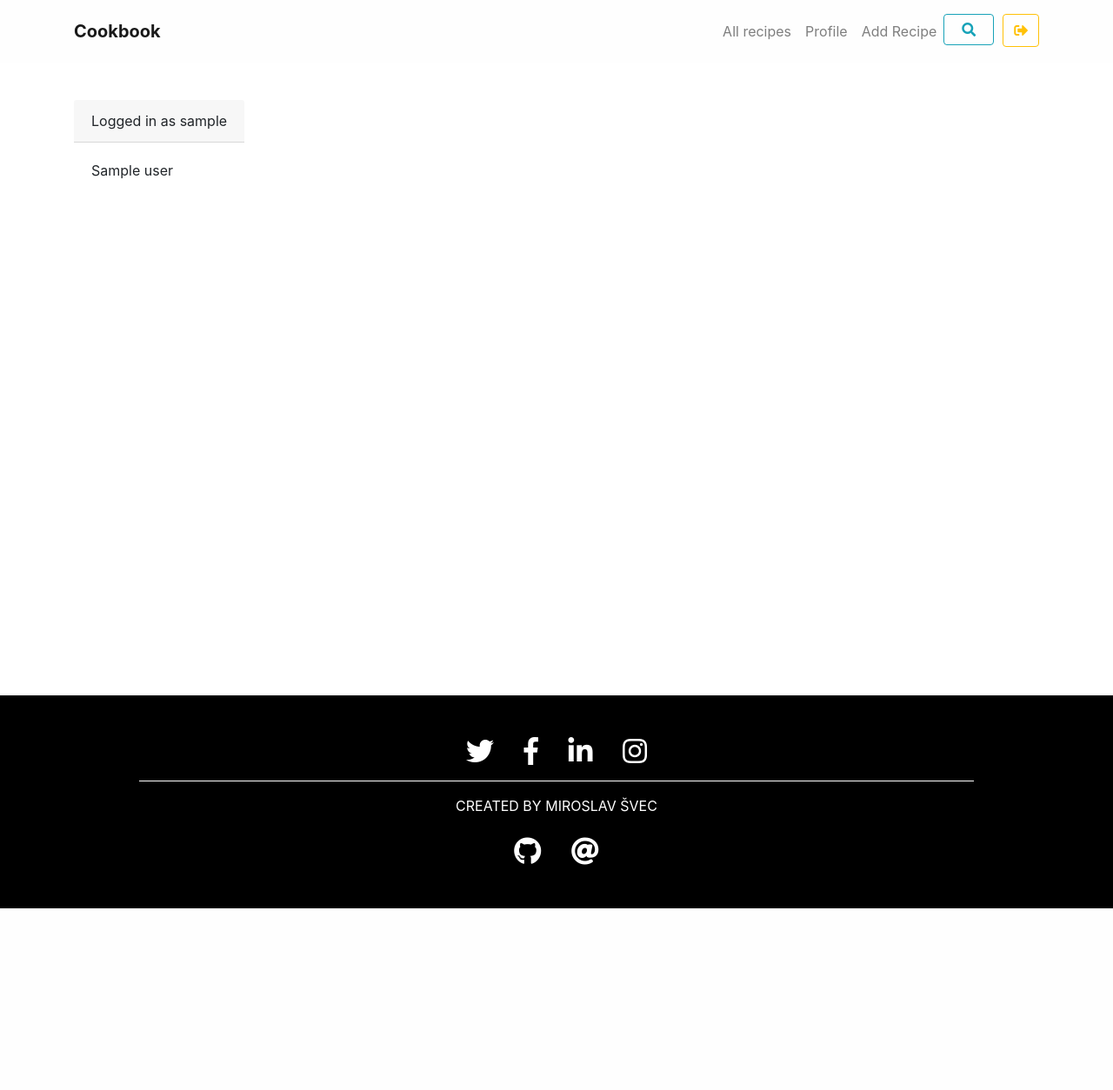
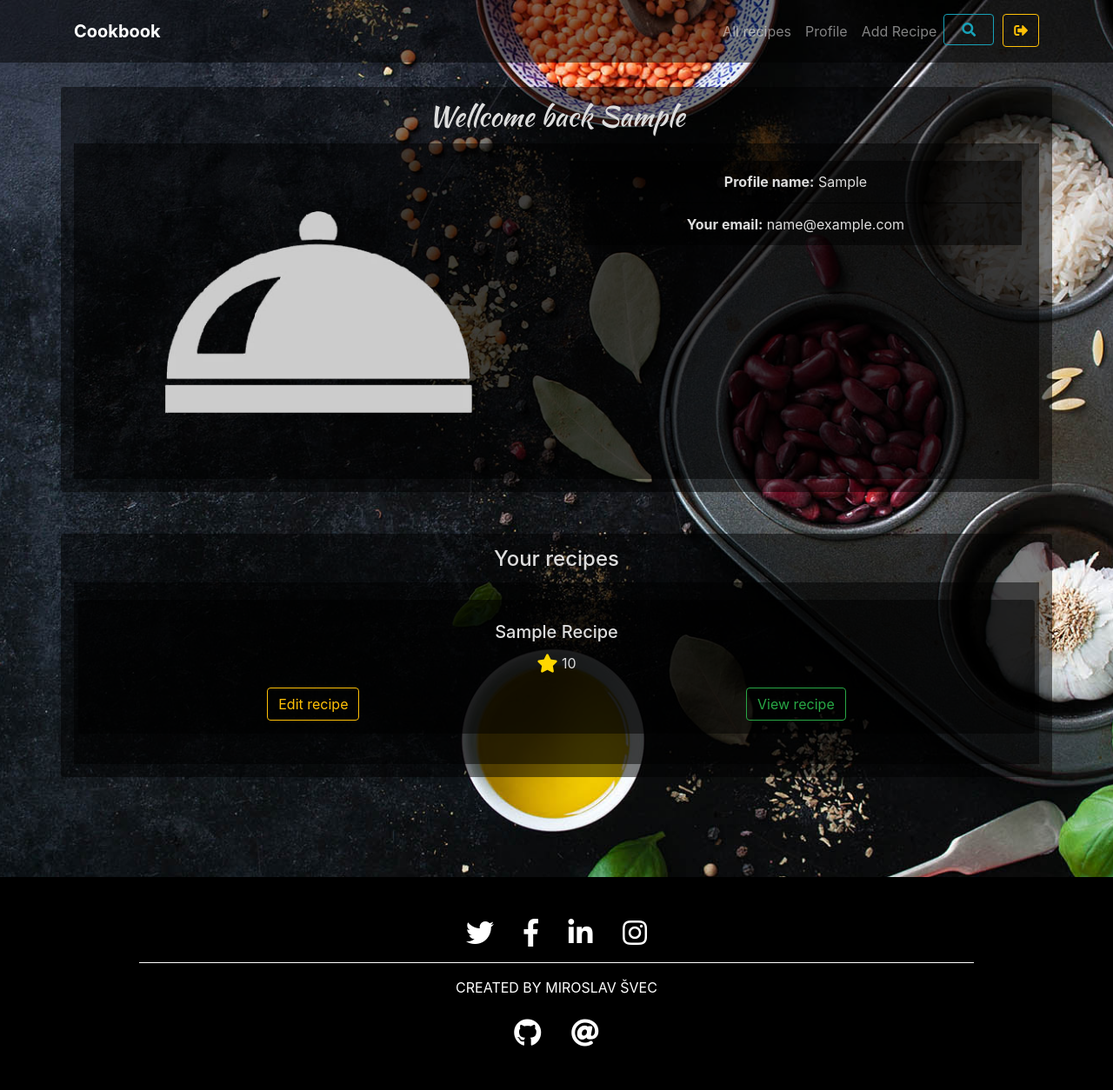
Before and after one commit to Code-Institute-Submissions/project-5, a Flask app: page /profile/1 in a window 1280 px wide. Shown: the whole page at 87% size. Before the commit the page ends 1045 px from the top, so only its background shows below. Run offline with Flask 2, Linux system fonts and the light colour scheme; the visitor is signed in with stand-in values (Sample User, id 1); one stand-in notice (Sample message) is shown; a database or web service that is not in the repository returns one stand-in record (values such as "Sample title"); some libraries are stand-ins or nearby versions.

Commit message:
2.0 Finished Profile page / Fixed minor bugs

```diff
--- a/app.py
+++ b/app.py
@@ -123,10 +123,10 @@ def logout():
 def profile(user_id):
     forms = forms_collection.find()
     if 'user' in session:
-        user_in_db = users_collection.find_one(
-            {"username": session['user']})
-        return render_template("profile.html", page_title="profile", user_in_db=user_in_db, user_id=user_in_db['_id'],  forms=forms)
-
+        user_in_db = users_collection.find_one({"username": session['user']})
+        recipes = recipes_collection.find({"creditsText": session['user']})
+        return render_template("profile.html", page_title="profile", user_in_db=user_in_db, user_id=user_in_db['_id'], recipes=[x for x in recipes], forms=forms)
+    flash("Please log in first")
     return redirect(url_for('index', forms=forms))
 
 
@@ -192,6 +192,8 @@ def add_recipe(user_id):
         user_in_db = users_collection.find_one({"username": session['user']})
 
         flash("Recipe added. Thank you!")
+        flash("Please note that your recipe must be approved by admin to be view in the site!")
+        flash("However you can still view your recipe trought profile page.")
         return redirect(url_for("recipe", recipe_id=recipe_id))
     if 'user' in session:
         user_in_db = users_collection.find_one({"username": session['user']})
@@ -555,7 +557,6 @@ Temporary notes
 """
 
 
-# edit recipes
-# search by user names
-# profile page
+# fix issue with time of 0 on recipes
+# create adding new tags ...
 # edit profile
--- a/templates/add-edit-template.html
+++ b/templates/add-edit-template.html
@@ -162,6 +162,6 @@
 		</div>
 	</div>
 	<div class="row mt-5">
-		<button class="btn btn-block btn-outline-warning" type="submit"> Submit </button>
+		<button class="btn btn-block btn-outline-success" type="submit"> Submit </button>
 	</div>
 </form>
--- a/templates/base.html
+++ b/templates/base.html
@@ -91,7 +91,7 @@
 					{% with messages = get_flashed_messages() %}
 					{% if messages %}
 					{% for message in messages %}
-					<p>{{ message }}</p>
+					<p class="text-center">{{ message }}</p>
 					{% endfor %}
 					{% endif %}
 					{% endwith %}
--- a/templates/profile.html
+++ b/templates/profile.html
@@ -1,24 +1,135 @@
 {% extends "base.html" %}
+
+{% block css %}
+<style>
+	body {
+		background: url("/static/img/slider-image1.jpg") no-repeat center;
+		-webkit-background-size: cover;
+		-moz-background-size: cover;
+		-o-background-size: cover;
+		background-size: cover;
+	}
+	.navbar,
+	.card,
+	.card-body,
+	.list-group-item {
+		background-color: rgba(0, 0, 0, 0.5)
+	}
+	.card,
+	.card-body {
+		color: #dddddd;
+	}
+  </style>
+{% endblock css %}
 
 {% block log_in_out_btn %}
 
-<button class="btn btn-outline-success my-2 my-sm-0" type="button" data-toggle="modal" data-target="#log-out-modal">Log out</button>
+<button class="btn btn-outline-success my-2 my-sm-0" type="button" data-toggle="modal" data-target="#log-out-modal">Log
+	out</button>
 
 {% endblock log_in_out_btn %}
 
 {% block main_content %}
 <section class="container vh100">
 	<div class="row">
-		<div class="card">
-			<div class="card-header">Logged in as {{user_in_db.username}}</div>
+		<div class="card col-12">
+			<h2 class="card-title text-center">Wellcome back {{ user_in_db.username|title }}</h2>
 			<div class="card-body">
-				{{user_in_db}}
+				<div class="row">
+					<div class="col-xs-12 col-md-6">
+						<img class="card-img-top" src="{{url_for('static', filename='img/profile-picture-default.png')}}" alt="Profile  picture">
+					</div>
+					<div class="col-xs-12 col-md-6">
+						<ul class="list-group list-group-flush">
+							<li class="list-group-item text-center">
+								<span class="font-weight-bold">Profile name:</span> {{ user_in_db.username|title }}
+							</li>
+							{% if user_in_db.email %}
+							<li class="list-group-item text-center">
+								<span class="font-weight-bold">Your email:</span> {{ user_in_db.email }}
+							</li>
+							{% else %}
+							<li class="list-group-item text-center">
+								<span class="font-weight-bold">Profile email:</span> You did not provide your email address.
+							</li>
+							{% endif %}
+						</ul>
+					</div>
+				</div>
 			</div>
+		</div>
+	</div>
+	<hr>
+	<div class="row">
+		<div class="card col-12">
+			{% if user_in_db.recipes %}
+			<h4 class="card-title text-center">Your recipes</h4>
+			<div class="card-body">
+				<div class="row">
+					{% for recipe in recipes %}
+					{% if recipes|length == 1 %}
+					<div class="card col-12">
+						<h5 class="card-title text-center">{{ recipe.title|title }}</h5>
+						<div class="row justify-content-center">
+							<p><i class="fas fa-star fa-lg"></i> {{ recipe.aggregateLikes }}</p>
+						</div>
+						<div class="row justify-content-around">
+							<a class="btn btn-outline-warning" href="{{url_for('edit_recipe', recipe_id=recipe._id, user_id=user_in_db._id)}}">Edit
+								recipe</a>
+							<a class="btn btn-outline-success" href="{{url_for('recipe', recipe_id=recipe._id)}}">View recipe</a>
+						</div>
+					</div>
+					{% endif %}
+					{% if recipes|length == 2 %}
+					<div class="card col-xs-12 col-md-6">
+						<h5 class="card-title text-center">{{ recipe.title|title }}</h5>
+						<div class="row justify-content-center">
+							<p><i class="fas fa-star fa-lg"></i> {{ recipe.aggregateLikes }}</p>
+						</div>
+						<div class="row justify-content-around">
+							<a class="btn btn-outline-warning" href="{{url_for('edit_recipe', recipe_id=recipe._id, user_id=user_in_db._id)}}">Edit
+								recipe</a>
+							<a class="btn btn-outline-success" href="{{url_for('recipe', recipe_id=recipe._id)}}">View recipe</a>
+						</div>
+					</div>
+					{% endif %}
+					{% if recipes|length > 2 %}
+					<div class="card col-xs-12 col-md-4">
+						<h5 class="card-title text-center">{{ recipe.title|title }}</h5>
+						<div class="row justify-content-center">
+							<p><i class="fas fa-star fa-lg"></i> {{ recipe.aggregateLikes }}</p>
+						</div>
+						<div class="row justify-content-around">
+							<a class="btn btn-outline-warning" href="{{url_for('edit_recipe', recipe_id=recipe._id, user_id=user_in_db._id)}}">Edit
+								recipe</a>
+							<a class="btn btn-outline-success" href="{{url_for('recipe', recipe_id=recipe._id)}}">View recipe</a>
+						</div>
+					</div>
+					{% endif %}
+					{% endfor %}
+				</div>
+			</div>
+			{% else %}
+			<h5 class="card-title text-center">You did not add any recipe yet.</h5>
+			<p class="text-center">
+				<a href="/add_recipe/{{ user_id }}" class="text-success card-link">
+					Add one now!
+				</a>
+			</p>
+			{% endif %}
 		</div>
 	</div>
 </section>
 {% endblock main_content %}
 
+{% block scripts %}
+<script>
+	(function () {
+		$('.navbar').removeClass("navbar-light").addClass("navbar-dark")
+	})();
+</script>
+{% endblock scripts %}
+
 {% block log_in_modal %}
 
 {% endblock log_in_modal %}
```
Also changed, not shown: README.md, static/img/profile-picture-default.png (added), templates/recipe.html (line endings or trailing spaces).
